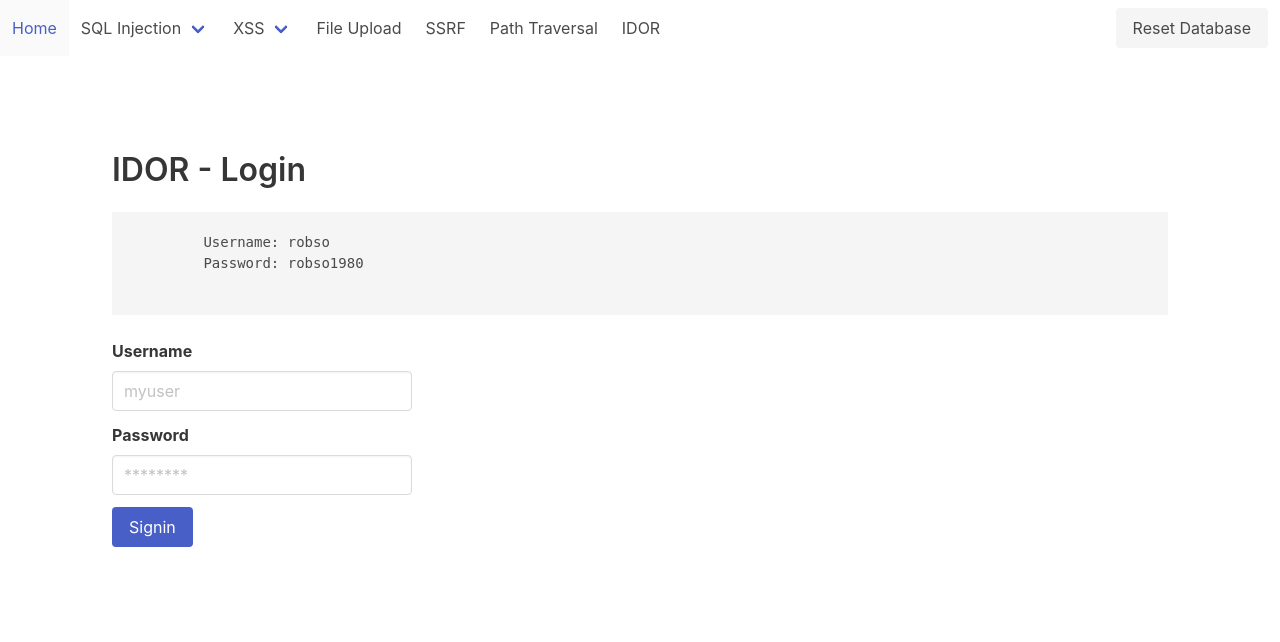
After one commit to guiadeappsec/vuln-flask-web-app, a Python web app: template templates/idor/idor_login.html in a window 1280 px wide. The commit adds this page. Shown: the top 642 px of the page. Run offline with Jinja, Linux system fonts and the light colour scheme; the template is opened without the code that fills it, so the values that code supplies are empty.

Commit message:
adding idor

```diff
--- a/db_helper.py
+++ b/db_helper.py
@@ -70,8 +70,9 @@ class DbHelper:
             con = self._get_db_connection()
             cur = con.cursor()
 
-            cur.execute('CREATE TABLE users (id integer, username text, password text)')
-            cur.execute('INSERT INTO users VALUES (1, "admin", "e64b78fc3bc91bcbc7dc232ba8ec59e0")')
+            cur.execute('CREATE TABLE users (id integer, username text, password text, is_admin integer)')
+            cur.execute('INSERT INTO users VALUES (1, "admin", "e64b78fc3bc91bcbc7dc232ba8ec59e0", 1)') # password: Admin123
+            cur.execute('INSERT INTO users VALUES (2, "robso", "b3c634c91e1711c794704a031918a34b", 0)') # password: robso1980
 
             cur.execute('CREATE TABLE messages (message text)')
             cur.execute('INSERT INTO messages (message) VALUES ("This is vulnerable to stored xss")')
--- a/templates/components/navbar.html
+++ b/templates/components/navbar.html
@@ -62,6 +62,10 @@
       <a class="navbar-item" href="{{ url_for('path_traversal') }}">
         Path Traversal
       </a>
+
+      <a class="navbar-item" href="{{ url_for('idor_login') }}">
+        IDOR
+      </a>
     </div>
 
     <div class="navbar-end">
--- /dev/null
+++ b/templates/idor/idor_login.html
@@ -0,0 +1,38 @@
+{% extends "base.html" %}
+{% block content %}
+
+<section class="section">
+  <h1 class="title">IDOR - Login</h1>
+
+  <div class="block">
+    <pre>
+        Username: robso
+        Password: robso1980
+    </pre>
+  </div>
+
+  <div class="block">
+    <form action="/idor/login" method="post" style="max-width: 300px;">
+      <div class="field">
+        <label class="label">Username</label>
+        <div class="control">
+          <input class="input" name="username" type="text" placeholder="myuser" required>
+        </div>
+      </div>
+      <div class="field">
+        <label class="label">Password</label>
+        <div class="control">
+          <input class="input" name="password" type="password" placeholder="********" required>
+        </div>
+      </div>
+
+      <div class="field is-grouped">
+        <div class="control">
+          <button class="button is-link">Signin</button>
+        </div>
+      </div>
+    </form>
+
+  </div>
+</section>
+{% endblock %}
```
Also changed, not shown: app.py (+17 -2 lines), db_models.py (added, +14 -0 lines), templates/idor/idor_profile.html (added, +13 -0 lines), vulns/idor/idor.py (added, +60 -0 lines), README.md.
